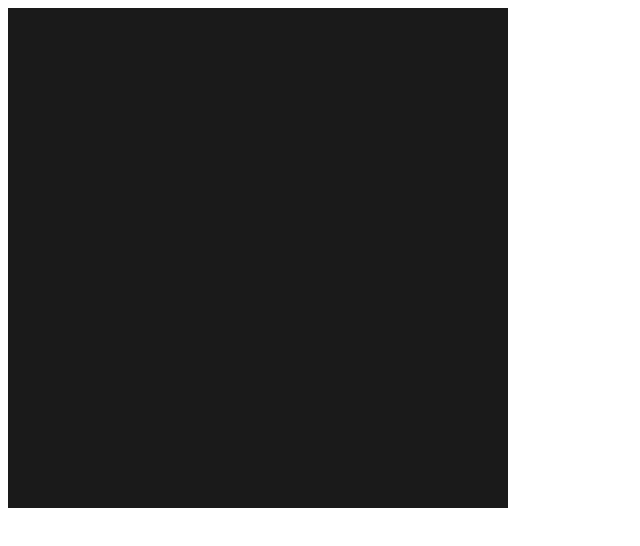
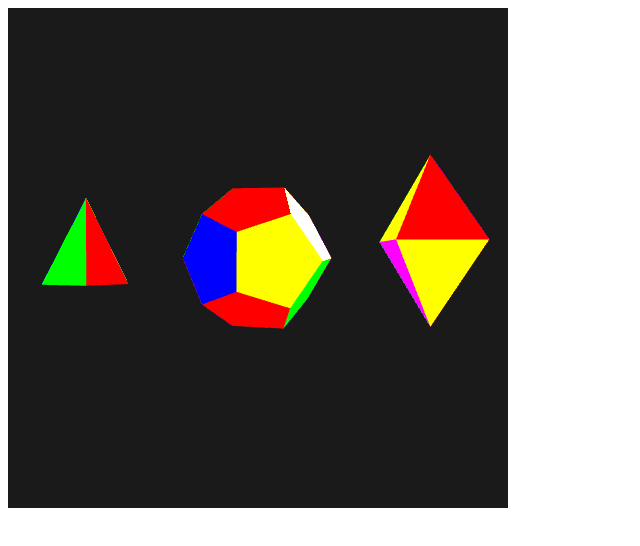
Before and after one commit to yugnar/Amazon_Vision-Graficas, a plain HTML site: page Activity 2_3DFigures/3d_figures.html in a window 1280 px wide. Shown: the whole page, without its empty margins (0-640 px from the left). Drawn offline with Linux system fonts and the light colour scheme.

Commit message:
Visualization bug fixes

```diff
--- a/Activity 2_3DFigures/3d_figures.html
+++ b/Activity 2_3DFigures/3d_figures.html
@@ -18,7 +18,10 @@
 		        initGL(canvas);
 				initShader(gl);
 				// TO DO: create and draw the figures
-				run(gl, []);
+				var pyramid = createPenthPyramid(gl, [-2 , -0.3, -2], [0.1, 1.0, 0.2]);
+				var dodecahedron = createDodecahedron(gl, [0, 0, -2], [-0.4, 1.0, 0.1], [0.0, 1.0, 0,0]);
+				var octahedron = createOctahedron(gl, [2,0,-2], [0, 1, 0]);
+				run(gl, [pyramid, dodecahedron, octahedron]);
 			}
 	);
 
--- a/Activity 2_3DFigures/3d_figures.js
+++ b/Activity 2_3DFigures/3d_figures.js
@@ -162,8 +162,8 @@ function createPyramid(gl, translation, rotationAxis){
 
         // Rotates a mat4 by the given angle
         // mat4 out the receiving matrix
-        // mat4 a the matrix to rotate
-        // Number rad the angle to rotate the matrix by
+        // mat4 as the matrix to rotate
+        // Number of rads - angle to rotate the matrix by
         // vec3 axis the axis to rotate around
         mat4.rotate(this.modelViewMatrix, this.modelViewMatrix, angle, rotationAxis);
     };
@@ -411,7 +411,7 @@ function createPenthPyramid(gl, translation, rotationAxis){
     return penthPyramid;
 }
 
-function createDodecahedron(gl, translation, rotationAxis){
+function createDodecahedron(gl, translation, rotationAxis, rotationAxis2){
     let vertexBuffer;
     vertexBuffer = gl.createBuffer();
     gl.bindBuffer(gl.ARRAY_BUFFER, vertexBuffer);
@@ -573,6 +573,7 @@ function createDodecahedron(gl, translation, rotationAxis){
         // Number rad the angle to rotate the matrix by
         // vec3 axis the axis to rotate around
         mat4.rotate(this.modelViewMatrix, this.modelViewMatrix, angle, rotationAxis);
+        mat4.rotate(this.modelViewMatrix, this.modelViewMatrix, angle, rotationAxis2);
     };
 
     return dodecahedron;
```
